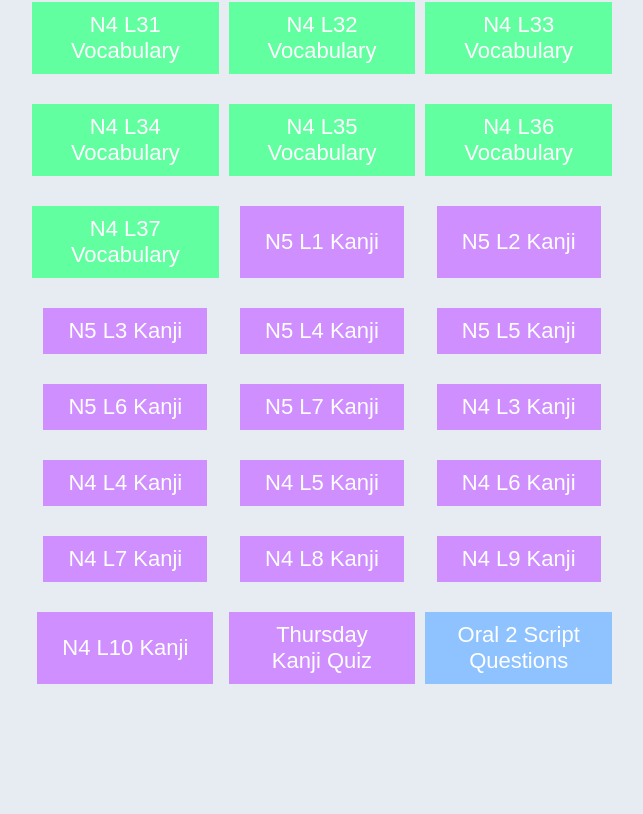
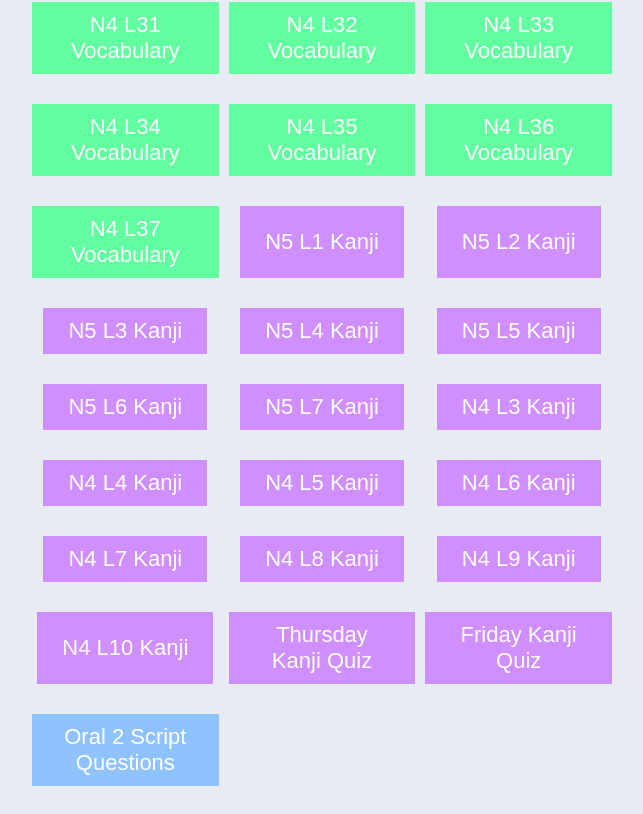
Before and after one commit to sameonseth/nihongo-reviewer, a Vue app: page / in a window 1280 px wide. Shown: the part 1289-2103 px from the top of the page, without its empty margins (318-961 px from the left). Before the commit the page ends 2001 px from the top, so only its background shows below. Built offline with nearby package versions, Linux system fonts and the light colour scheme.

Commit message:
added quizzes

```diff
--- a/src/components/MenuVue.vue
+++ b/src/components/MenuVue.vue
@@ -379,6 +379,13 @@
       </button>
       <button
         type="button"
+        class="kanji-option"
+        @click.prevent="setQuiz('FridayKQuiz')"
+      >
+        Friday Kanji Quiz
+      </button>
+      <button
+        type="button"
         class="script-option"
         @click.prevent="setQuiz('OQ2')"
       >
```
